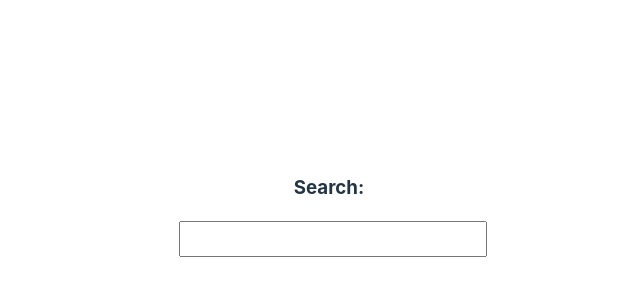
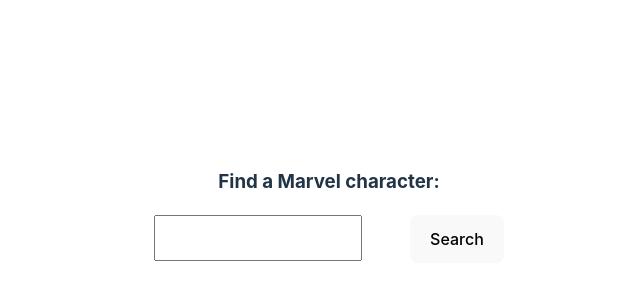
Before and after one commit to suzoo-dev/marvel-app, a React (Vite) app in the folder frontend/: page / in a window 1280 px wide. Shown: the part 194-494 px from the top of the page, without its empty margins (311-951 px from the left). Built offline with nearby package versions, Linux system fonts and the light colour scheme.

Commit message:
search on button click and list animation

```diff
--- a/frontend/src/api/useCharacters.ts
+++ b/frontend/src/api/useCharacters.ts
@@ -18,5 +18,6 @@ export const useCharacters = (searchtext: string, pagination: Pagination) =>
       await apiClient.get(
         `/v1/public/characters?nameStartsWith=${searchtext}&limit=${pagination.limit}&offset=${pagination.offset}&apikey=${apiKey}`
       ),
-    enabled: !!searchtext && searchtext?.length > 1,
+    refetchOnMount: false,
+    enabled: false,
   });
--- a/frontend/src/components/Characters.tsx
+++ b/frontend/src/components/Characters.tsx
@@ -1,17 +1,23 @@
 import { FunctionComponent, useEffect, useState } from "react";
 import { useCharacters } from "../api/useCharacters";
 import { Pagination, Character } from "../types/types";
+import { useQueryClient } from "@tanstack/react-query";
 
 export const Characters: FunctionComponent = () => {
   const [searchtext, setSearchtext] = useState<string>("");
   const [characterList, setCharacterList] = useState<Character[]>([]);
   const [pagination, setPagination] = useState<Pagination>({
-    limit: 10,
+    limit: 30,
     offset: 0,
     total: 0,
     count: 0,
   });
-  const { data, isSuccess, isLoading } = useCharacters(searchtext, pagination);
+  const { data, isSuccess, isPending, isFetching, refetch } = useCharacters(
+    searchtext,
+    pagination
+  );
+
+  const queryClient = useQueryClient();
 
   useEffect(() => {
     if (data) {
@@ -26,12 +32,19 @@ export const Characters: FunctionComponent = () => {
     }
   }, [data]);
 
-  const handleOnSearch = (event: React.ChangeEvent<HTMLInputElement>) => {
+  const handleOnChange = (event: React.ChangeEvent<HTMLInputElement>) => {
     setSearchtext(event.target.value);
+  };
+
+  const handleOnSearch = () => {
+    queryClient.cancelQueries({ queryKey: ["characters"] });
+    setCharacterList([]);
+    refetch();
   };
 
   const handleCharacterSelect = (characterName: string) => {
     alert(characterName);
+    setCharacterList([]);
     setSearchtext("");
   };
 
@@ -63,27 +76,41 @@ export const Characters: FunctionComponent = () => {
 
   return (
     <>
-      <h3>Search:</h3>
-      <div style={{ width: "300px" }}>
-        <input
-          name="search"
-          type="text"
-          onChange={handleOnSearch}
-          value={searchtext}
-          style={{ width: "100%", height: "30px" }}
-        />
-        {searchtext.length > 1 && (
+      <h3>Find a Marvel character:</h3>
+      <div
+        style={{
+          display: "flex",
+          flexDirection: "row",
+          justifyContent: "space-between",
+          width: "350px",
+        }}
+      >
+        <div>
+          <input
+            name="search"
+            type="text"
+            onChange={handleOnChange}
+            value={searchtext}
+            style={{ width: "200px", height: "40px" }}
+          />
           <div
             style={{
-              border: "1px solid white",
-              width: "100%",
-              maxHeight: "280px",
+              display: "flex",
+              position: "fixed",
+              border: `${
+                (isPending && isFetching) || (isSuccess && !!searchtext)
+                  ? "1px solid white"
+                  : "none"
+              }`,
+              width: "200px",
+              height: `${isFetching ? "30px" : isSuccess ? "280px" : "0px"}`,
               overflowY: "auto",
               textAlign: "left",
               paddingLeft: "8px",
+              transition: "height ease 200ms",
             }}
           >
-            {isLoading && <p>Loading...</p>}
+            {isPending && isFetching && <p>Loading...</p>}
             {isSuccess && (
               <ul>
                 {characterList?.map((character: Character) => (
@@ -92,7 +119,10 @@ export const Characters: FunctionComponent = () => {
               </ul>
             )}
           </div>
-        )}
+        </div>
+        <button style={{ height: "3em" }} onClick={handleOnSearch}>
+          Search
+        </button>
       </div>
     </>
   );
```
